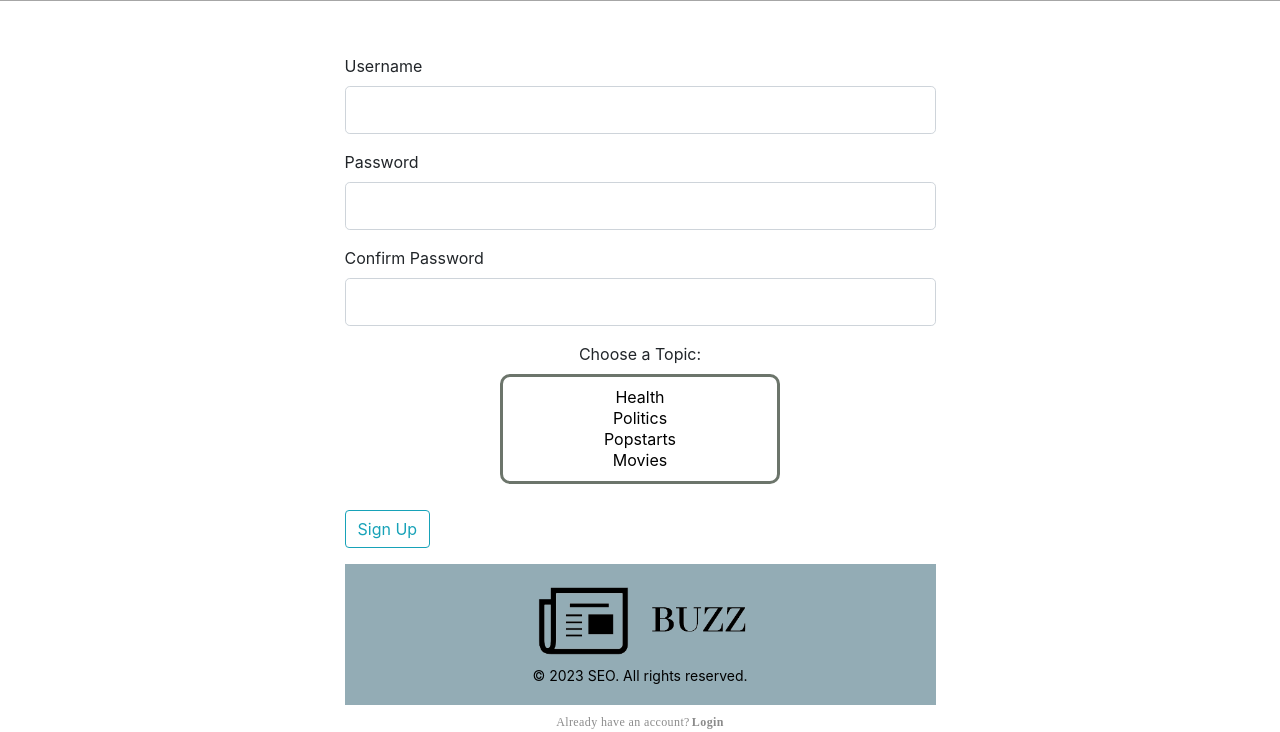
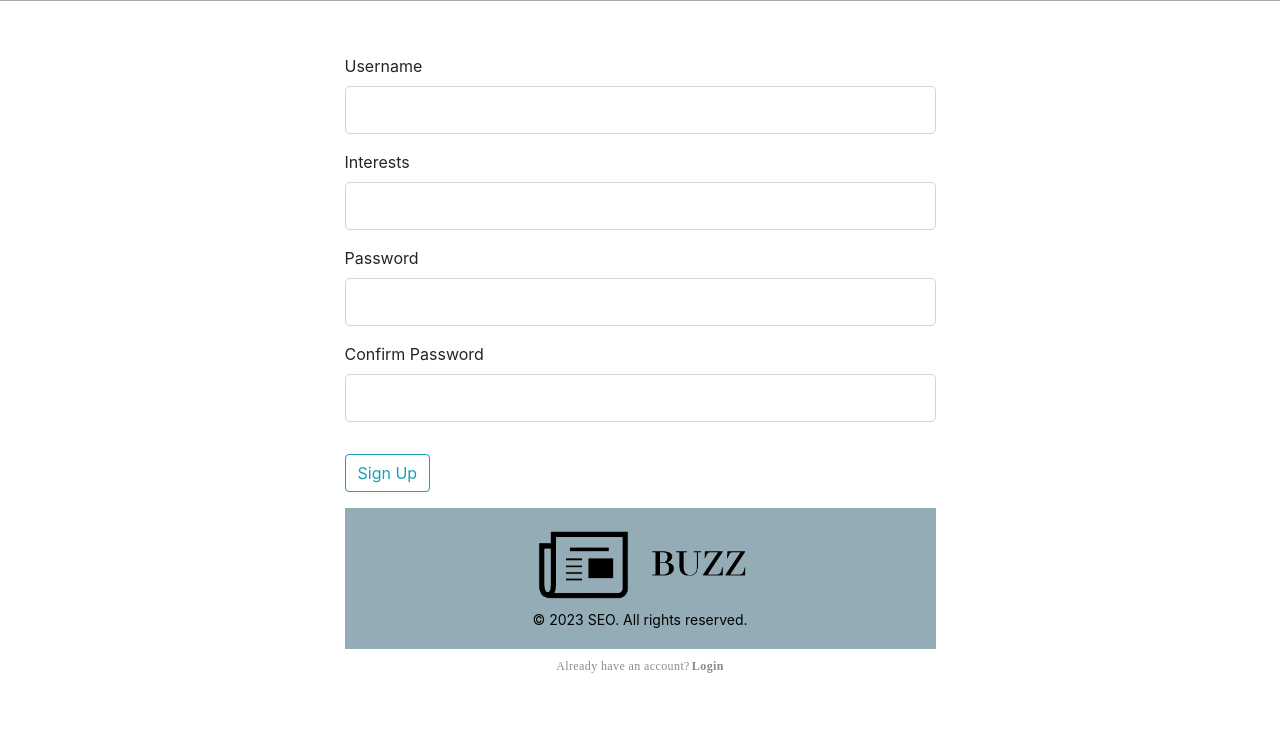
Before and after one commit to eke0018/Buzz, a Flask app: page /register in a window 1280 px wide. Shown: the part 279-1011 px from the top of the page. After the commit the page ends 952 px from the top, so only its background shows below. Run offline with Flask 3, Linux system fonts and the light colour scheme; some libraries are stand-ins or nearby versions.

Commit message:
added rendering news per user's interest functionality

```diff
--- a/server/app.py
+++ b/server/app.py
@@ -9,7 +9,8 @@ from flask_sqlalchemy import SQLAlchemy
 from datetime import datetime
 # helps me get the current user and check if they are loggedInand then display pages accordingly
 from flask_login import LoginManager, current_user, logout_user, login_user, login_required, UserMixin
-from api_handler import get_pages, location, get_weather
+from api_handler import get_pages, location, get_weather, render_news_by_interests
+# from flask_migrate import Migrate
 # import os
 # specifying tyhe directory names
 # TEMPLATE_DIR = os.path.abspath('../templates')
@@ -19,7 +20,7 @@ from api_handler import get_pages, location, get_weather
 app = Flask(__name__)
 
 # database configuration
-app.config['SQLALCHEMY_DATABASE_URI'] = 'sqlite:///store.db'
+app.config['SQLALCHEMY_DATABASE_URI'] = 'sqlite:///new_db.db'
 db = SQLAlchemy(app)
 
 # helps with redirects
@@ -35,6 +36,10 @@ app.config['SECRET_KEY'] = '5a063a9f5f7a1769407c2c2066c5023e'
 # I will have these models as a separate file/module that we will need to import
 # User model
 
+
+# helps update models(make migrations) whenever I make changes to the models
+# migrate = Migrate(app, db)
+
 # User model
 
 
@@ -43,9 +48,11 @@ class User(db.Model):
     username = db.Column(db.String(20), unique=False, nullable=False)
     password = db.Column(db.String(60), nullable=False)
     is_active = db.Column(db.Boolean, default=True)
+    # added this field so the users can enter their interests
+    interests = db.Column(db.String(400))
 
     def __repr__(self):
-        return f"User('{self.username}', '{self.email}')"
+        return f"User('{self.username}', '{self.interests}')"
 
     def get_id(self):
         return str(self.id)
@@ -89,7 +96,12 @@ class NewsArticle(db.Model):
 @app.route('/')
 @app.route('/home')
 def home_page():
-    pages = get_pages()
+
+    # Run either get pages or render_news_by_interests
+    if current_user.is_authenticated:
+        pages = render_news_by_interests(current_user.interests)
+    else:
+        pages = get_pages()
 
     # return render_template('index.html', pages=pages)
     return render_template('index.html', subtitle='Home Page', text='This is the home page', pages=pages)
@@ -97,12 +109,15 @@ def home_page():
 # to create more pages we basically define a url route and then define the function for that
 
 
-@app.route('/register', methods=['Get', 'POST'])
+@app.route('/register', methods=['GET', 'POST'])
 def register():
     form = RegistrationForm()
     if form.validate_on_submit():  # checks if entries are valid
         # Create a new User instance with the form data
-        user = User(username=form.username.data, password=form.password.data)
+        # I added the interests entered by the user from the front-end
+        print(form.interests.data)
+        user = User(username=form.username.data,
+                    password=form.password.data, interests=form.interests.data)
 
         # Add the user to the database session
         db.session.add(user)
@@ -181,4 +196,4 @@ def news():
 
 
 if __name__ == '__main__':
-    app.run(debug=True, port=5010)
+    app.run(debug=True, port=5040)
--- a/server/forms.py
+++ b/server/forms.py
@@ -9,6 +9,7 @@ class RegistrationForm(FlaskForm):
     password = PasswordField('Password', validators=[DataRequired()])
     confirm_password = PasswordField('Confirm Password',
                                      validators=[DataRequired(), EqualTo('password')])
+    interests = StringField('Interests')
     submit = SubmitField('Sign Up')
 
 
--- a/server/templates/register.html
+++ b/server/templates/register.html
@@ -129,6 +129,24 @@
               {% else %} {{ form.username(class="form-control form-control-lg")
               }} {% endif %}
             </div>
+
+            <div class="form-group">
+              {{ form.interests.label(class="form-control-label") }} {%
+              if form.interests.errors %} {{
+              form.interests(class="form-control form-control-lg
+              is-invalid") }}
+              <div class="invalid-feedback">
+                {% for error in form.interests.errors %}
+                <span>{{ error }}</span>
+                {% endfor %}
+              </div>
+              {% else %} {{ form.interests(class="form-control
+              form-control-lg") }} {% endif %}
+            </div>
+
+
+
+
             <div class="form-group">
               {{ form.password.label(class="form-control-label") }} {% if
               form.password.errors %} {{ form.password(class="form-control
@@ -154,7 +172,7 @@
               {% else %} {{ form.confirm_password(class="form-control
               form-control-lg") }} {% endif %}
             </div>
-            <div class="register_info_topics">
+            <!-- <div class="register_info_topics">
               <label for="topic">Choose a Topic:</label>
               <select name="topic" id="topic" multiple>
                 <option value="volvo">Health</option>
@@ -162,7 +180,7 @@
                 <option value="opel">Popstarts</option>
                 <option value="audi">Movies</option>
               </select>
-            </div>
+            </div> -->
           </fieldset>
           <div class="form-group">
             {{ form.submit(class="btn btn-outline-info") }}
```
Also changed, not shown: server/api_handler.py (+45 -0 lines), server/instance/new_db.db (added).
